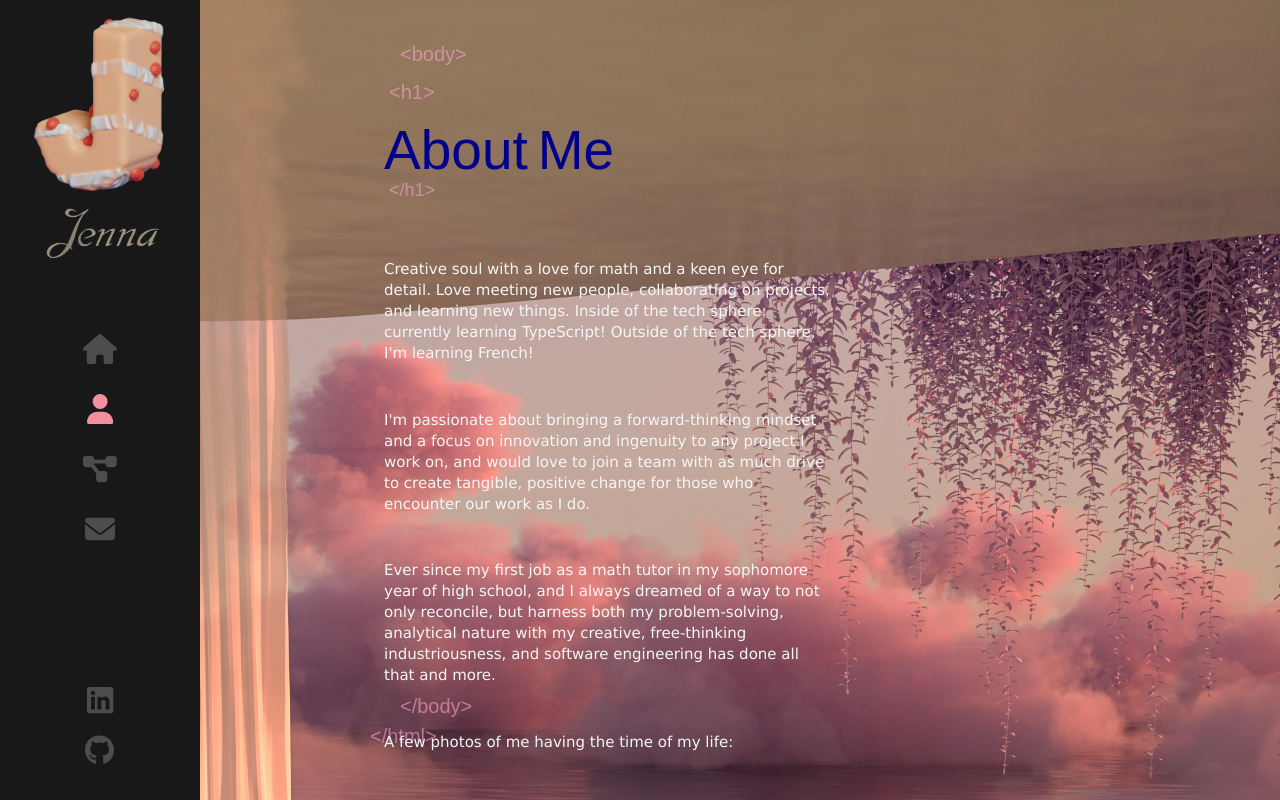
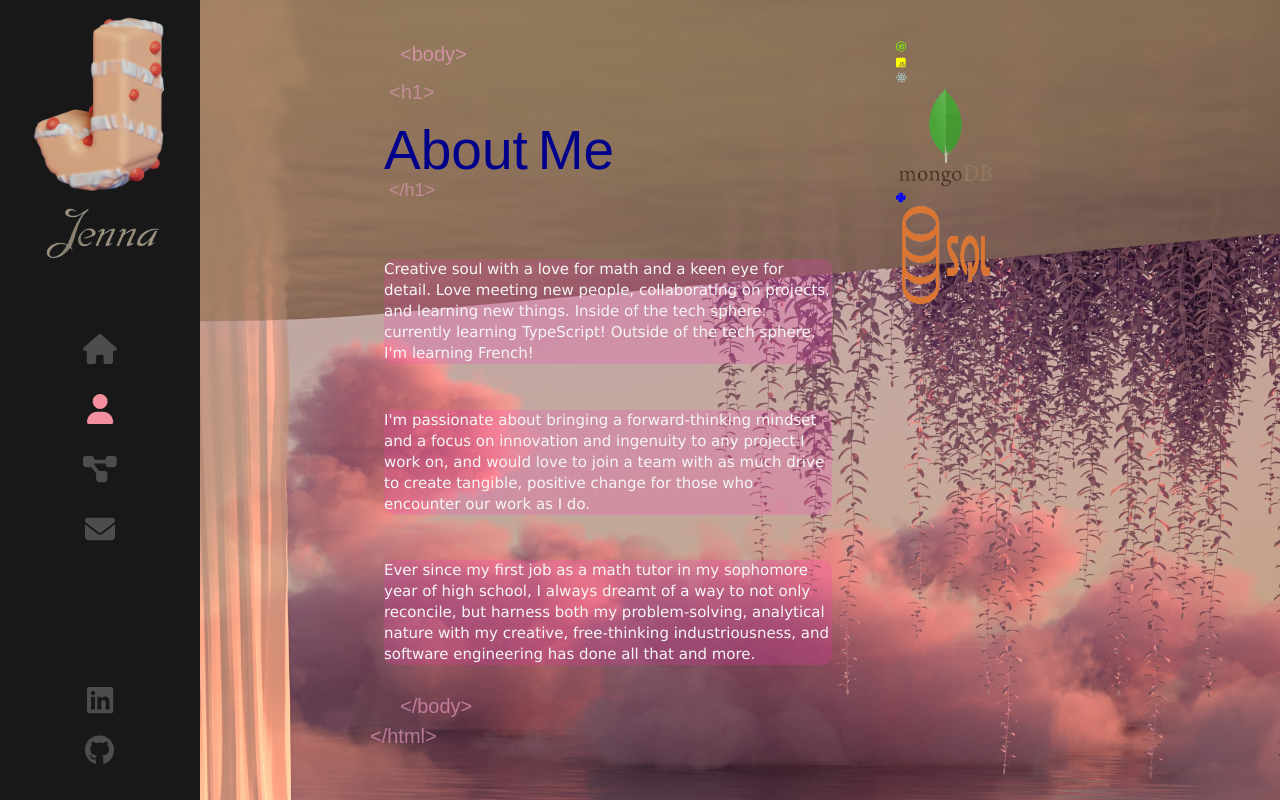
Before and after one commit to jmsp43/portfolio, a React (Vite) app: page /about in a window 1280 px wide. Built offline with nearby package versions, Linux system fonts and the light colour scheme.

Commit message:
added skills images to about

```diff
--- a/src/components/About/index.jsx
+++ b/src/components/About/index.jsx
@@ -1,13 +1,17 @@
 import React from 'react'
 import AnimatedLetters from '../AnimatedLetters'
 import { useState } from 'react'
+import { FontAwesomeIcon } from '@fortawesome/react-fontawesome'
+import { faHtml5, faJsSquare, faNodeJs, faPython, faReact } from '@fortawesome/free-brands-svg-icons'
+import mongoDB from '../../assets/images/mongoDB.png';
+import sql from '../../assets/images/sql.png'
 
 export default function About() {
   const [letterClassState, setLetterClassState] = useState('text-animate')
 
   setTimeout(() => {
     setLetterClassState('text-animate-hover')
-  }, 5000)
+  }, 2000)
 
   const aboutMe = 'About Me'.split('')
   const mapAbout = aboutMe.map((char, i) => {
@@ -20,8 +24,6 @@ export default function About() {
     <div className='container aboutPage'>
       <div className = 'textArea'>
         <h1>
-          {/* <AnimatedLetters letterClass={letterClassState} strArr={('About Me'.split())}
-            index={15} /> */}
           {mapAbout}
         </h1>
         <br/>
@@ -29,9 +31,38 @@ export default function About() {
         <br/>
         <p>I'm passionate about bringing a forward-thinking mindset and a focus on innovation and ingenuity to any project I work on, and would love to join a team with as much drive to create tangible, positive change for those who encounter our work as I do.</p>
         <br/>
-        <p>Ever since my first job as a math tutor in my sophomore year of high school, and I always dreamed of a way to not only reconcile, but harness both my problem-solving, analytical nature with my creative, free-thinking industriousness, and software engineering has done all that and more.</p>
+        <p>Ever since my first job as a math tutor in my sophomore year of high school, I always dreamt of a way to not only reconcile, but harness both my problem-solving, analytical nature with my creative, free-thinking industriousness, and software engineering has done all that and more.</p>
         <br />
-        <p>A few photos of me having the time of my life:</p>
+      </div>
+
+      <div className='cube-container'>
+        <div className='spinner'>
+          <div className = 'face1'>
+            <FontAwesomeIcon icon = {faNodeJs} color = 'chartreuse'></FontAwesomeIcon>
+          </div>
+
+          <div className = 'face2'>
+            <FontAwesomeIcon icon = {faJsSquare} color = 'yellow'></FontAwesomeIcon>
+          </div>
+
+          <div className = 'face3'>
+            <FontAwesomeIcon icon = {faReact} color = 'lightblue'></FontAwesomeIcon>
+          </div>
+
+          <div className = 'face4'>
+            <img width = '100px' height = '100px' src={mongoDB}/>
+          </div>
+
+          <div className = 'face5'>
+            <FontAwesomeIcon icon = {faPython} color = 'blue'></FontAwesomeIcon>
+          </div>
+
+          <div className = 'face6'>
+            <img width = '100px' height = '100px' src={sql}/>
+          </div>
+
+        </div>
+
       </div>
     </div>
   )
--- a/src/components/Layout/index.scss
+++ b/src/components/Layout/index.scss
@@ -67,6 +67,7 @@
             position: relative;
             margin-bottom: 40px;
             left: 0px;
+            // animation-delay: 0s;
 
             &::before{
                 content: '<h1>';
@@ -76,7 +77,7 @@
                 position: absolute;
                 margin-top: -30px;
                 left: 5px;
-                opacity: 0.6;
+                opacity: 0.5;
                 line-height: 20px;
             }
 
@@ -90,7 +91,7 @@
                 left: -20px;
                 bottom: -10px;
                 margin-left: 25px;
-                opacity: 0.6;
+                opacity: 0.5;
             }
         }
 
@@ -101,6 +102,8 @@
             font-weight: 300;
             min-width: fit-content;
             animation: pulse 1s;
+            background-color: rgb(255, 50, 190, 0.2);
+            border-radius: 10px 10px 10px 10px;
 
 
             &:nth-of-type(1){
@@ -123,4 +126,9 @@
         }
 
     }
+
+    .cube-container{
+        position: absolute;
+        left: 70%;
+    }
 }
```
Also changed, not shown: src/assets/images/mongoDB.png (added), src/assets/images/sql.png (added).
